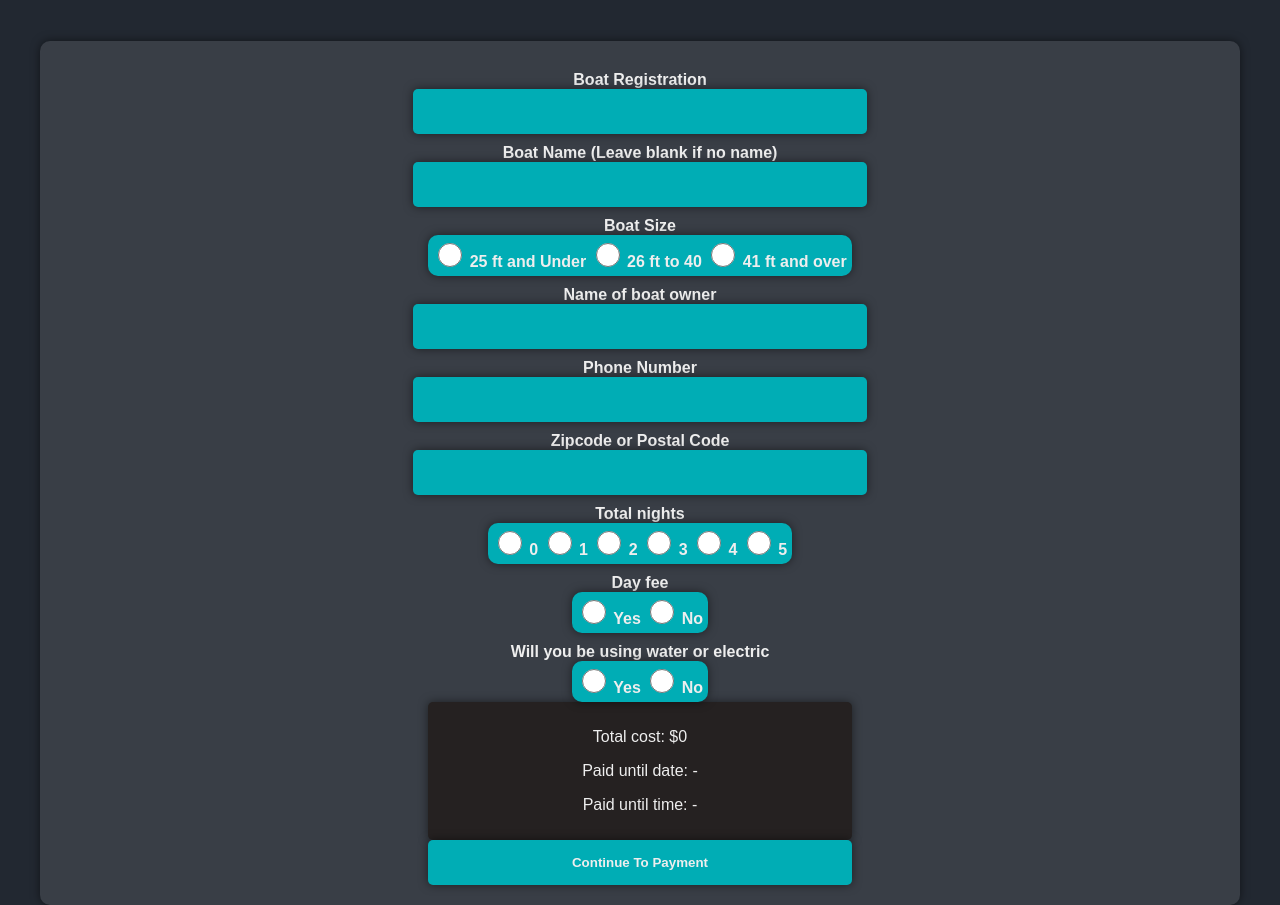
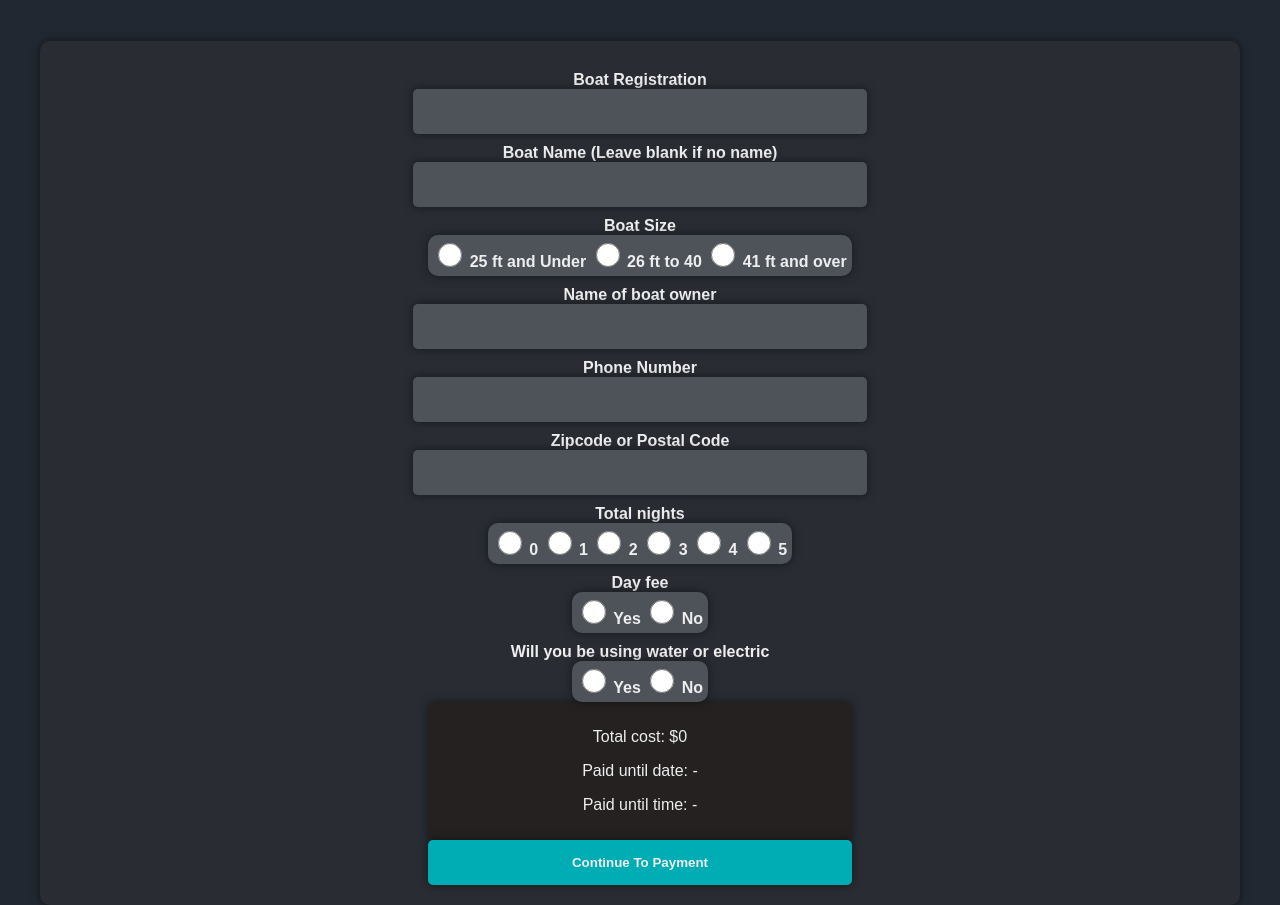
Before and after one commit to DylanClouden28/webapp-docks, a Flask app: page /public_login in a window 1280 px wide. Run offline with Flask 3, Linux system fonts and the light colour scheme.

Commit message:
Add style change to payment

```diff
--- a/website/checkout.py
+++ b/website/checkout.py
@@ -114,7 +114,6 @@ def create_checkout_session():
                 #Sets what they are paying for
                 line_items=items,
                 mode='payment',
-                invoice_creation={"enabled": True},
 
                 #URL to redirect to if payment is success
                 success_url=YOUR_DOMAIN + '/success?session_id={CHECKOUT_SESSION_ID}',
--- a/website/functions.py
+++ b/website/functions.py
@@ -271,7 +271,7 @@ def addBoatToDB(current_page, form):
             flash("Boat Already Logged!", category="error")
         return redirect(url_for('views.search'))
 def calc_current_time():
-    Debug = True
+    Debug = False
     current_time = datetime.now(timezone.utc)
 
     days_offset = 0
--- a/website/static/payment-styles.css
+++ b/website/static/payment-styles.css
@@ -26,7 +26,7 @@
   .container {
     max-width: 1200px;
     width: 100%;
-    background-color: var(--color4);
+    background-color: #292d33;;
     padding: 20px;
     box-sizing: border-box;
     border-radius: 10px;
@@ -80,7 +80,7 @@
     width: 100%;
     padding: 15px;
     border: none;
-    background-color: var(--color5);
+    background-color: #4E535A;
     color: var(--color2);
     border-radius: 5px;
     box-shadow: 0px 0px 10px rgba(0, 0, 0, 0.5);
@@ -153,8 +153,12 @@
   }
 
   .radio-buttons{
-    background-color: var(--color5);
+    background-color: #4E535A;
     padding: 5px;
     border-radius: 10px;
     box-shadow: 0px 0px 10px rgba(0, 0, 0, 0.5);
   }
+
+  #update-btn{
+    background-color: var(--color5);
+  }
--- a/website/templates/payment.html
+++ b/website/templates/payment.html
@@ -133,6 +133,18 @@
     } else {
         document.getElementById('update-btn').disabled = false;
     }
+    const submitButton = document.getElementById("update-btn");
+        if (dayFeeOption || totalNights !== 0) {
+            submitButton.disabled = false;
+            submitButton.style.backgroundColor = '';
+        } else {
+            submitButton.disabled = true;
+            submitButton.style.backgroundColor = 'grey';
+        }
+
+
+
+
     }
     window.onload = calculate;
 </script>
```
Also changed, not shown: instance/database.db.
